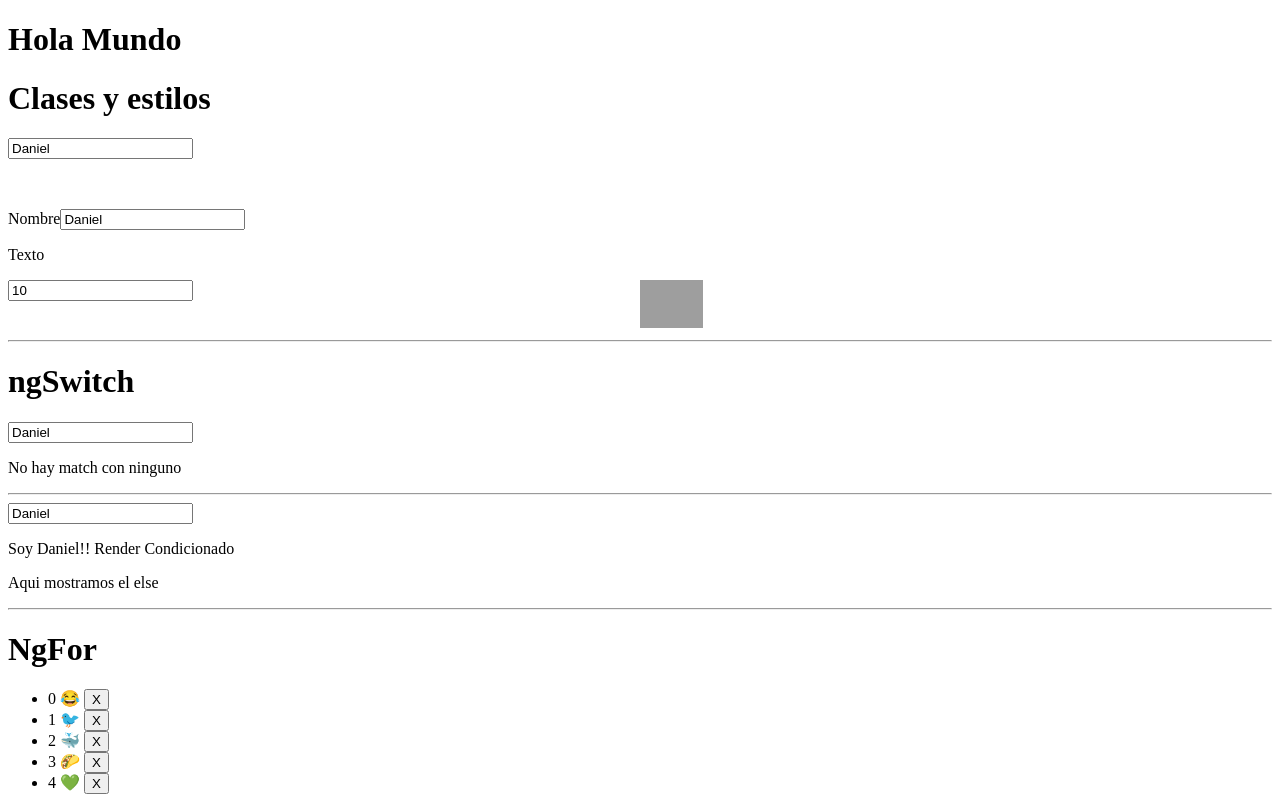
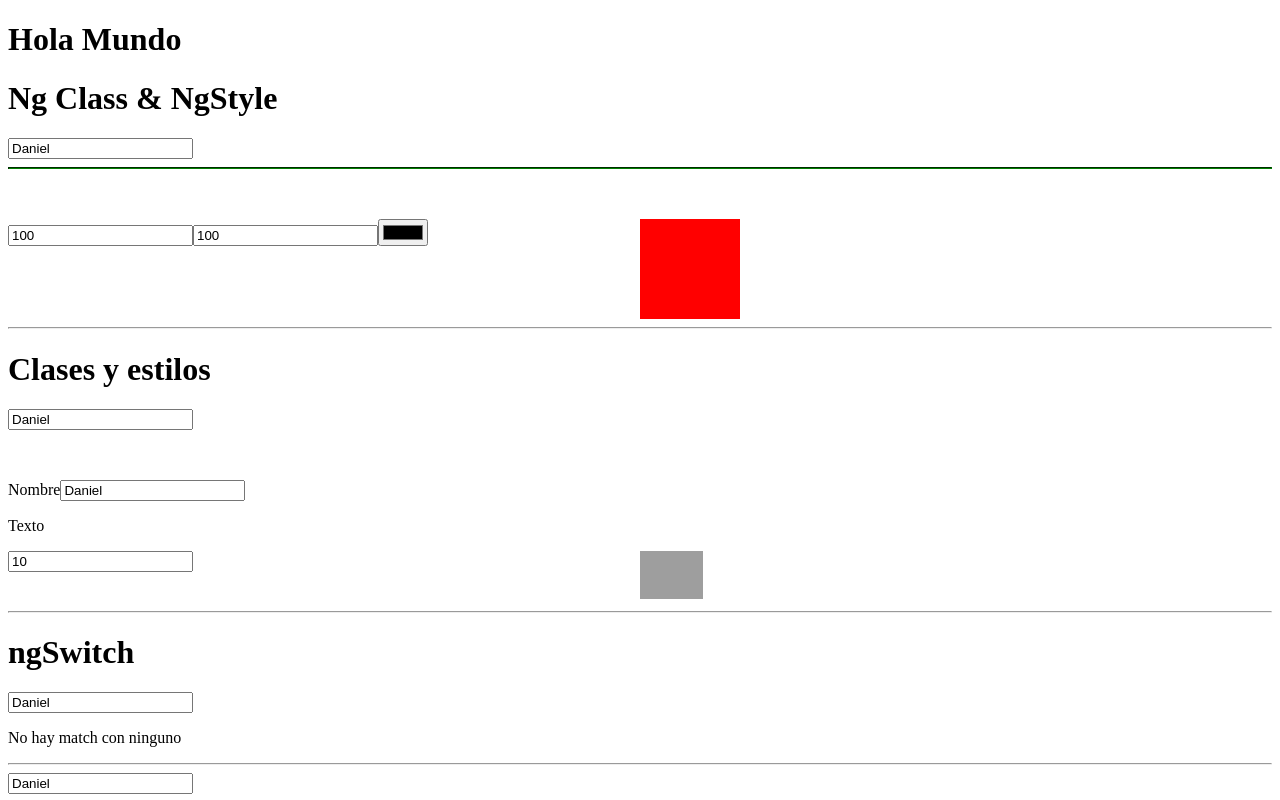
Before and after one commit to dtheran1/store-fundaments, an Angular app: page / in a window 1280 px wide. Shown: the top 800 px of the page. Built offline with nearby package versions, Linux system fonts and the light colour scheme; grey boxes are pictures that could not be loaded.

Commit message:
ng class y ngStyle

```diff
--- a/src/app/app.component.html
+++ b/src/app/app.component.html
@@ -1,6 +1,33 @@
 <h1>Hola Mundo</h1>
 
 <div>
+  <h1>Ng Class & NgStyle</h1>
+  <input type="text" required #nameInput4="ngModel" [(ngModel)]="person.name" />
+  <hr class="line-error" [ngClass]="{'valid': nameInput4.valid, 'invalid': nameInput4.invalid}" />
+
+  <p class="messageError" [class.invalid]="nameInput4.invalid">
+    Este campo es requerido!.
+  </p>
+
+  <div class="styles">
+    <div>
+      <input type="number" [(ngModel)]="box.width">
+      <input type="number" [(ngModel)]="box.height">
+      <input type="color" [(ngModel)]="box.background">
+    </div>
+    <div>
+      <div [ngStyle]="{
+        'width.px': box.width,
+        'height.px': box.height,
+        'background-color': box.background,
+        'display': 'block'
+      }"></div>
+    </div>
+  </div>
+</div>
+
+<div>
+  <hr>
   <h1>Clases y estilos</h1>
   <input type="text" required #nameInput2="ngModel" [(ngModel)]="person.name" />
   <p class="messageError" [class.invalid]="nameInput2.invalid">
--- a/src/app/app.component.scss
+++ b/src/app/app.component.scss
@@ -55,3 +55,15 @@
   display: grid;
   grid-template-columns: repeat(2, 1fr);
 }
+
+.line-error {
+  height: 0;
+  border-bottom: 1px solid;
+  &.invalid{
+    // border-bottom: 10px solid;
+    border-color: red;
+  }
+  &.valid{
+    border-color: green;
+  }
+}
--- a/src/app/app.component.ts
+++ b/src/app/app.component.ts
@@ -15,6 +15,12 @@
   img = 'https://source.unsplash.com/random'
 
   btnDisable = true
+
+  box = {
+    width:100,
+    height: 100,
+    background: 'red'
+  }
 
   person= {
     name: 'Daniel',
```
